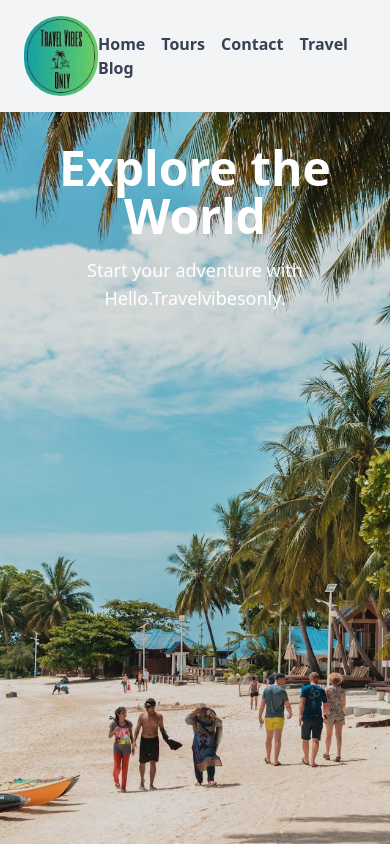
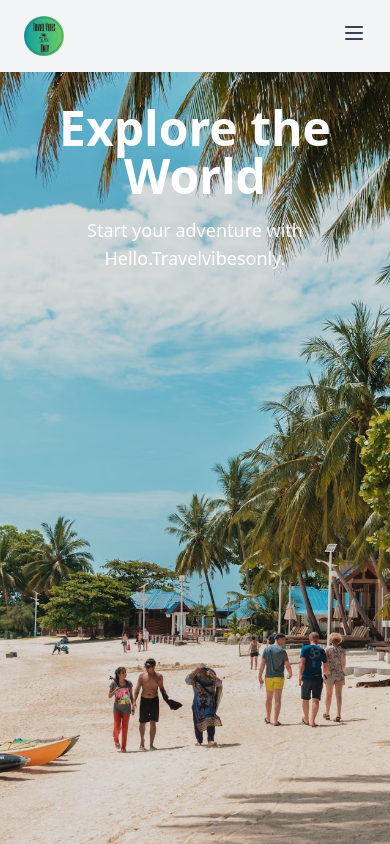
Before and after one commit to ionutpetru4046/my-app, a React (Vite) app: page / in a window 390 px wide. Shown: the top 844 px of the page. Built offline with nearby package versions, Linux system fonts and the light colour scheme.

Commit message:
hamburger menu added to navbar

```diff
--- a/src/components/Navbar.jsx
+++ b/src/components/Navbar.jsx
@@ -1,21 +1,57 @@
 import { Link } from 'react-router-dom'
 import logo from "../assets/travelvibesonly.jpg";
+import { useState } from 'react';
 
 const Navbar = () => {
+  const [isOpen, setIsOpen] = useState(false);
+
   return (
-    <nav className="bg-gray-100 shadow-md px-6 py-4 flex justify-between items-center">
-      <Link to="/"
-        className="text-2xl font-bold text-blue-600">
-        <img src={logo} alt="Travelvibesonly Logo" className="w-auto h-20 rounded-full" />
-       </Link>
-      <div className="space-x-4">
-        <Link to="/" className="text-gray-700 hover:text-blue-600 font-bold">Home</Link>
-        <Link to="/tours" className="text-gray-700 hover:text-blue-600 font-bold">Tours</Link>
-        <Link to="/contact" className="text-gray-700 hover:text-blue-600 font-bold">Contact</Link>
-        <Link to="/blog" className="text-gray-700 hover:text-blue-600 font-bold">Travel Blog</Link>
+    <nav className="bg-gray-100 shadow-md px-6 py-4">
+      <div className="flex justify-between items-center">
+        {/* Logo */}
+        <Link to="/" className="flex items-center space-x-2">
+          <img src={logo} alt="Logo" className="h-10 w-10 rounded-full object-cover" />
+        </Link>
+
+        {/* Desktop Menu */}
+        <div className="hidden md:flex space-x-6 text-gray-700 font-bold">
+          <Link to="/" className="hover:text-blue-600">Home</Link>
+          <Link to="/tours" className="hover:text-blue-600">Tours</Link>
+          <Link to="/contact" className="hover:text-blue-600">Contact</Link>
+          <Link to="/blog" className="hover:text-blue-600">Travel Blog</Link>
+        </div>
+
+        {/* Mobile Toggle Button */}
+        <div className="md:hidden">
+          <button
+            onClick={() => setIsOpen(!isOpen)}
+            className="text-gray-700 focus:outline-none"
+          >
+            {/* Hamburger icon */}
+            <svg className="w-6 h-6" fill="none" stroke="currentColor" strokeWidth="2"
+              viewBox="0 0 24 24">
+              <path
+                strokeLinecap="round" strokeLinejoin="round"
+                d={isOpen
+                  ? "M6 18L18 6M6 6l12 12" // X icon
+                  : "M4 6h16M4 12h16M4 18h16"} // Hamburger icon
+              />
+            </svg>
+          </button>
+        </div>
       </div>
+
+      {/* Mobile Dropdown Menu */}
+      {isOpen && (
+        <div className="md:hidden mt-4 space-y-2 font-bold text-gray-700">
+          <Link to="/" className="block px-2 hover:text-blue-600">Home</Link>
+          <Link to="/tours" className="block px-2 hover:text-blue-600">Tours</Link>
+          <Link to="/contact" className="block px-2 hover:text-blue-600">Contact</Link>
+          <Link to="/blog" className="block px-2 hover:text-blue-600">Travel Blog</Link>
+        </div>
+      )}
     </nav>
-  )
-}
+  );
+};
 
-export default Navbar
+export default Navbar;
```
